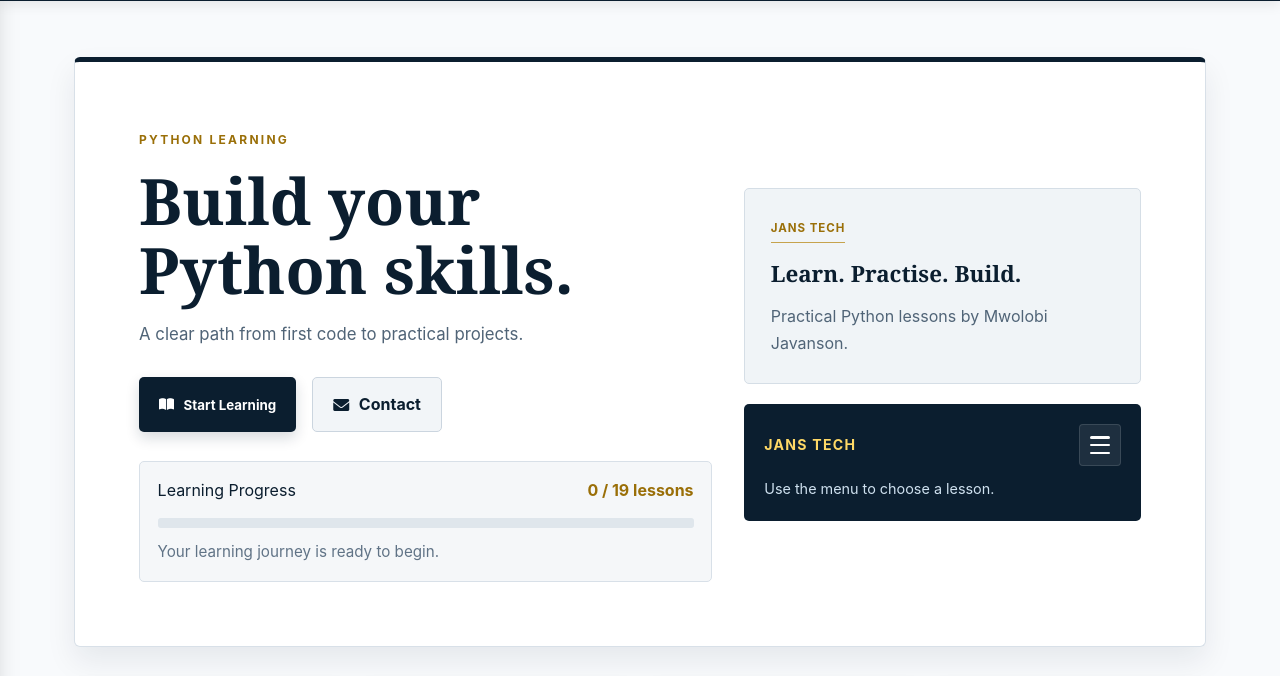
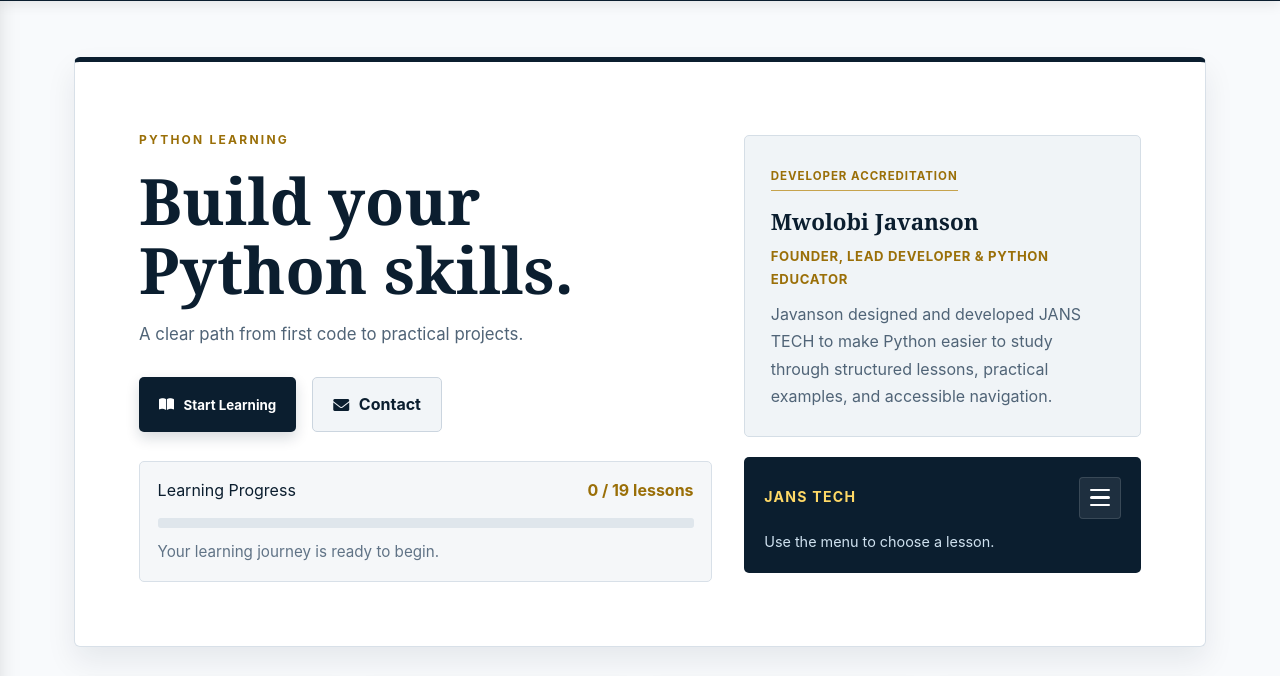
Before and after one commit to mwolobi-wanjala/learning-python-app, a website: page pages/index.html in a window 1280 px wide. Shown: the part 73-749 px from the top of the page. Drawn offline with Linux system fonts and the light colour scheme.

Commit message:
acredits

```diff
--- a/css/style.css
+++ b/css/style.css
@@ -509,6 +509,14 @@ footer strong { color: var(--accent); }
 }
 .home-shell .glass-card h3 { font-family: Georgia, 'Times New Roman', serif; }
 .home-shell .glass-card p { color: #506477; }
+.home-shell .glass-card .developer-role {
+  margin: -0.35rem 0 0.7rem;
+  color: #9a6f08;
+  font-size: 0.82rem;
+  font-weight: 700;
+  letter-spacing: 0.04rem;
+  text-transform: uppercase;
+}
 .home-shell .badge {
   background: transparent;
   color: #9a6f08;
--- a/pages/index.html
+++ b/pages/index.html
@@ -100,9 +100,10 @@
 
       <div class="hero-visual">
         <div class="glass-card feature-highlight">
-          <span class="badge">JANS TECH</span>
-          <h3>Learn. Practise. Build.</h3>
-          <p>Practical Python lessons by Mwolobi Javanson.</p>
+          <span class="badge">Developer Accreditation</span>
+          <h3>Mwolobi Javanson</h3>
+          <p class="developer-role">Founder, Lead Developer &amp; Python Educator</p>
+          <p>Javanson designed and developed JANS TECH to make Python easier to study through structured lessons, practical examples, and accessible navigation.</p>
         </div>
 
         <div class="menu-preview" aria-label="Hamburger navigation preview">
```
